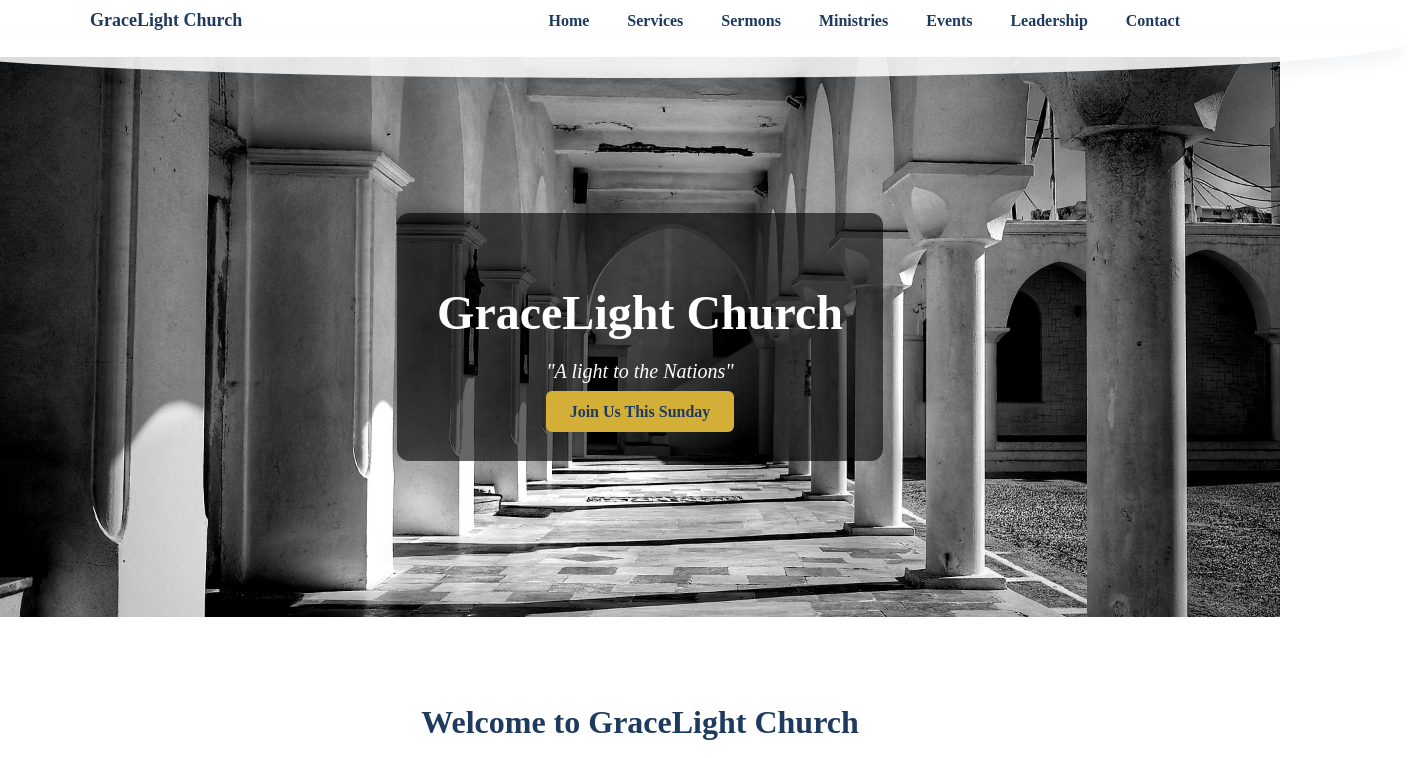
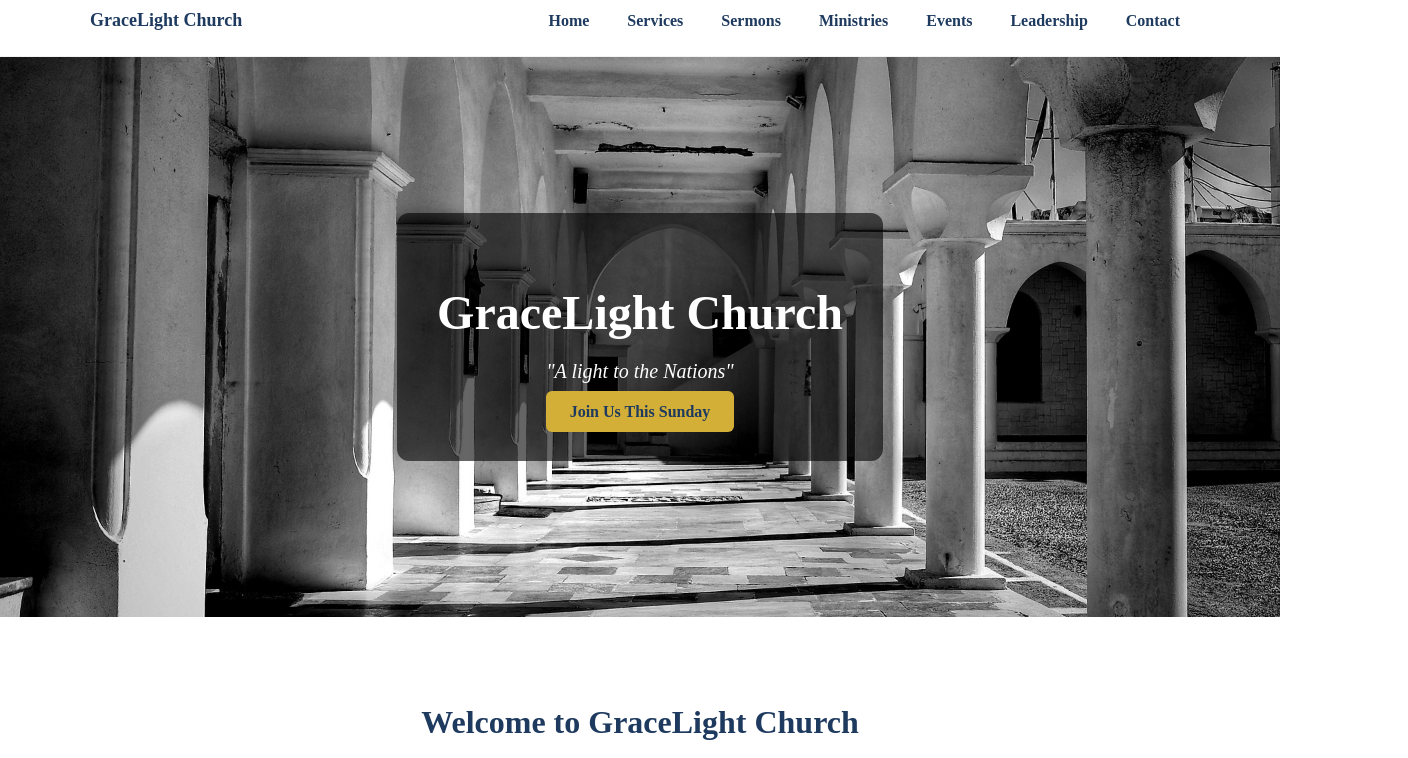
Before and after one commit to Radley-code/Church_Site, a plain HTML site: page index.html in a window 1280 px wide. Shown: the top 758 px of the page, 1408 px wide, since content can reach past the window. Drawn offline with Linux system fonts and the light colour scheme.

Commit message:
remove useless design on navbar caused problems

```diff
--- a/assets/style.css
+++ b/assets/style.css
@@ -94,29 +94,7 @@ body {
   }
 }
 
-/* Decorative curved bottom for desktop nav (only on wider screens) */
-@media (min-width: 821px) {
-  .site-nav {
-    border-bottom-left-radius: 12px;
-    border-bottom-right-radius: 12px;
-  }
 
-  .site-nav::after {
-    content: "";
-    position: absolute;
-    left: 50%;
-    transform: translateX(-50%);
-    bottom: -22px; /* how far the curve dips */
-    width: 120%;
-    height: 44px;
-    background: rgba(255, 255, 255, 0.85);
-    /* elliptical curve: widen the bottom corners to create an arc */
-    border-radius: 0 0 60% 60% / 0 0 100% 100%;
-    box-shadow: 0 8px 18px rgba(18, 36, 62, 0.06);
-    z-index: -1; /* sit beneath the nav */
-    pointer-events: none;
-  }
-}
 
 /* Small visual tweak when over hero: make nav semi-transparent for a nicer look */
 .hero + .site-nav,
```
